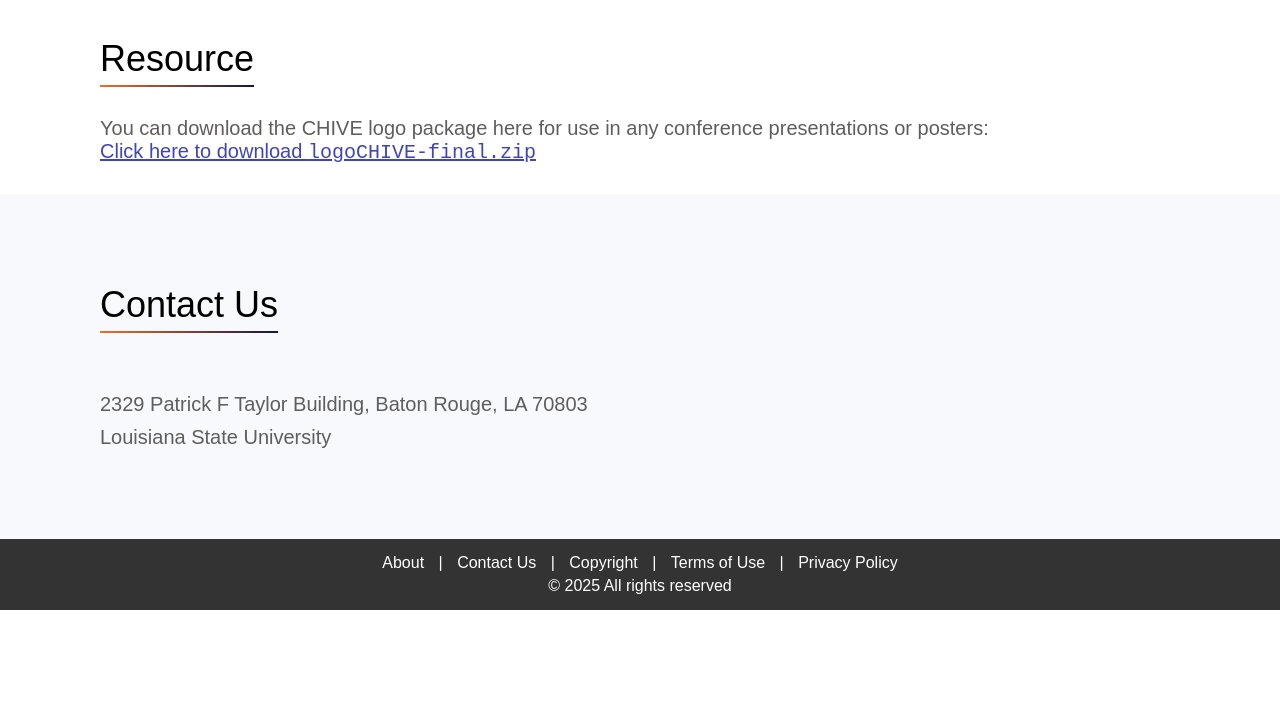
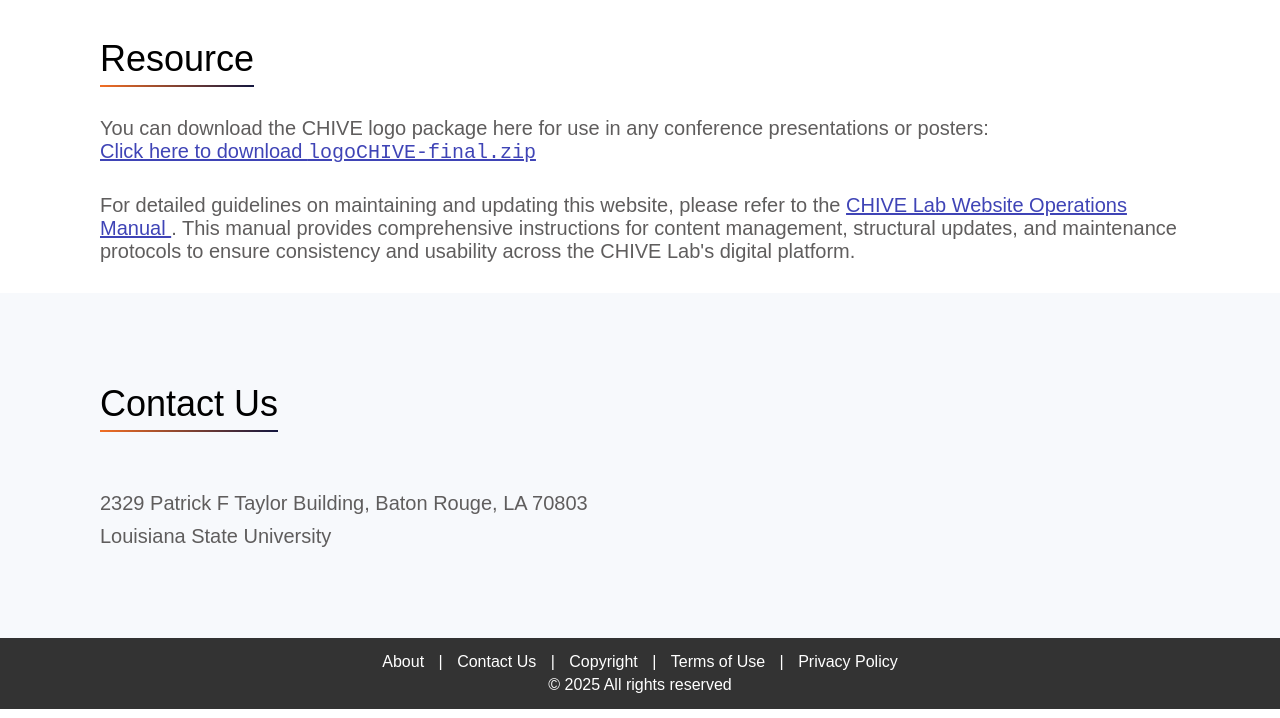
Before and after one commit to vyriyang/CHIVE, a plain HTML site: page resource.html in a window 1280 px wide. Shown: the part 82-800 px from the top of the page. Drawn offline with Linux system fonts and the light colour scheme.

Commit message:
Update resource.html

```diff
--- a/resource.html
+++ b/resource.html
@@ -94,6 +94,15 @@
         Click here to download <code>logoCHIVE-final.zip</code>
       </a>
     </div>
+    <div class="sec_sub_title" style="margin-top: 30px;">
+      <p>
+        For detailed guidelines on maintaining and updating this website, please refer to the
+        <a href="https://docs.google.com/document/d/19-1_GitaLSSoXvNEBOMwYjhcBK0x8marW_IQ2d5uS24/edit?tab=t.0#heading=h.n3ekj2yfyt4" target="_blank" style="text-decoration: underline; color: #3f44b6;">
+          CHIVE Lab Website Operations Manual
+        </a>. This manual provides comprehensive instructions for content management, structural updates, and maintenance protocols to ensure consistency and usability across the CHIVE Lab's digital platform.
+      </p>
+    </div>
+
     </div>
   </section>
 
```
